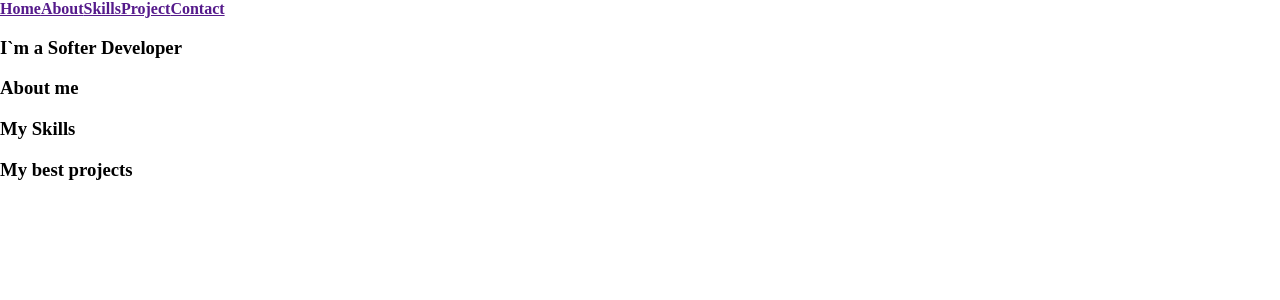
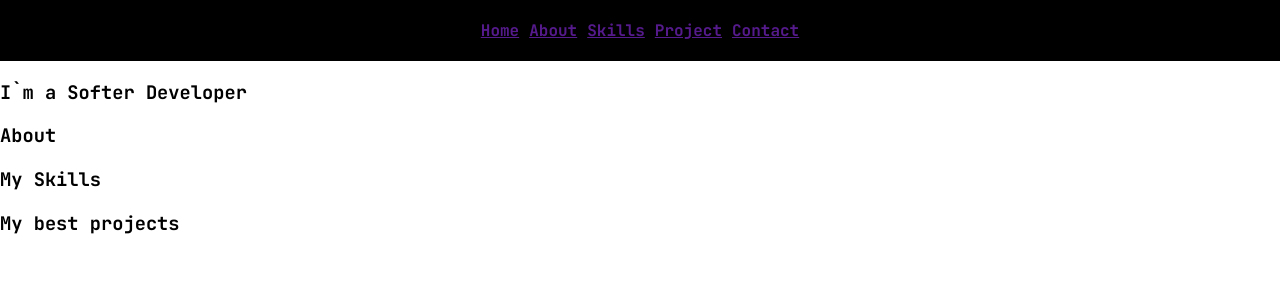
Before and after one commit to lfelipegianoni/Portfolio, a React (Vite) app: page / in a window 1280 px wide. Shown: the top 300 px of the page. Built offline with nearby package versions, Linux system fonts and the light colour scheme.

Commit message:
add styles

```diff
--- a/index.html
+++ b/index.html
@@ -5,6 +5,9 @@
     <link rel="icon" type="image/svg+xml" href="/favicon.svg" />
     <meta name="viewport" content="width=device-width, initial-scale=1.0" />
     <title>portfolio</title>
+    <link rel="preconnect" href="https://fonts.googleapis.com">
+    <link rel="preconnect" href="https://fonts.gstatic.com" crossorigin>
+    <link href="https://fonts.googleapis.com/css2?family=JetBrains+Mono:ital,wght@0,100..800;1,100..800&display=swap" rel="stylesheet">
   </head>
 
   <body>
--- a/src/App.css
+++ b/src/App.css
@@ -0,0 +1,12 @@
+header{
+    background-color: black;
+    align-items: center;
+    display: flex;
+    justify-content: center;
+    padding: 20px 0;
+}
+
+nav{
+    display: flex;
+    gap: 10px;
+}
--- a/src/App.jsx
+++ b/src/App.jsx
@@ -6,18 +6,20 @@
   return (
     <>
       <header>
-        <ButtonHeader name="Home"/>
-        <ButtonHeader name="About"/>
-        <ButtonHeader name="Skills"/>
-        <ButtonHeader name="Project"/>
-        <ButtonHeader name="Contact"/>
+        <nav>
+          <ButtonHeader name="Home"/>
+          <ButtonHeader name="About"/>
+          <ButtonHeader name="Skills"/>
+          <ButtonHeader name="Project"/>
+          <ButtonHeader name="Contact"/>
+        </nav>
       </header>
       <main>
         <section className="home">
           <h3>I`m a Softer Developer</h3>
         </section>
         <section className="about">
-          <h3>About me</h3>
+          <h3>About</h3>
         </section>
         <section className="skills">
           <h3>My Skills</h3>
--- a/src/components/ButtonHeader/button-header-styles.css
+++ b/src/components/ButtonHeader/button-header-styles.css
@@ -1,3 +1,8 @@
 .button{
     font-weight: 700;
+
 }
+
+.button:hover {
+    color: white;
+}
--- a/src/index.css
+++ b/src/index.css
@@ -1,3 +1,4 @@
 body{
   margin: 0;
+  font-family: "JetBrains Mono", monospace;
 }
```
